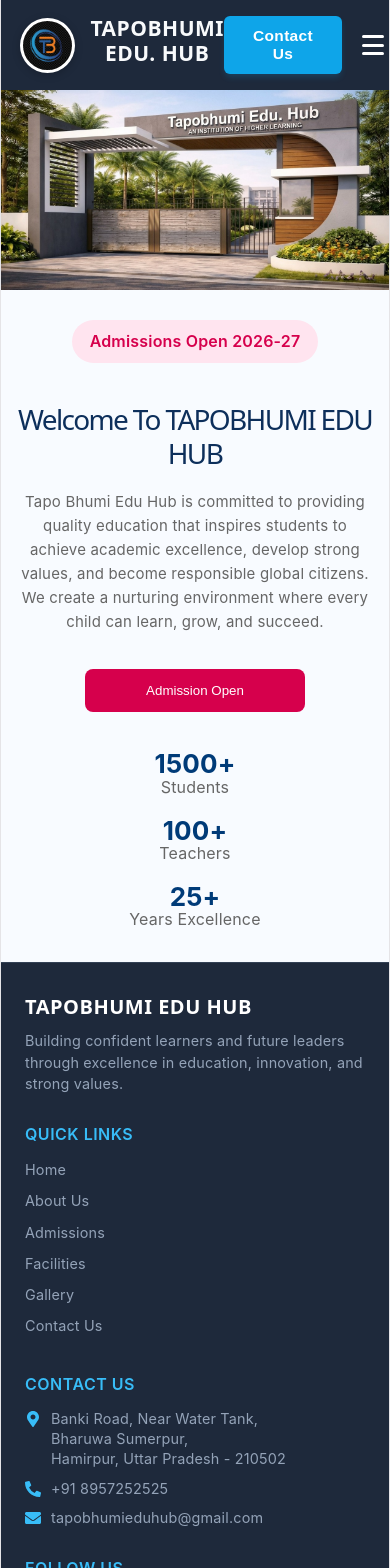
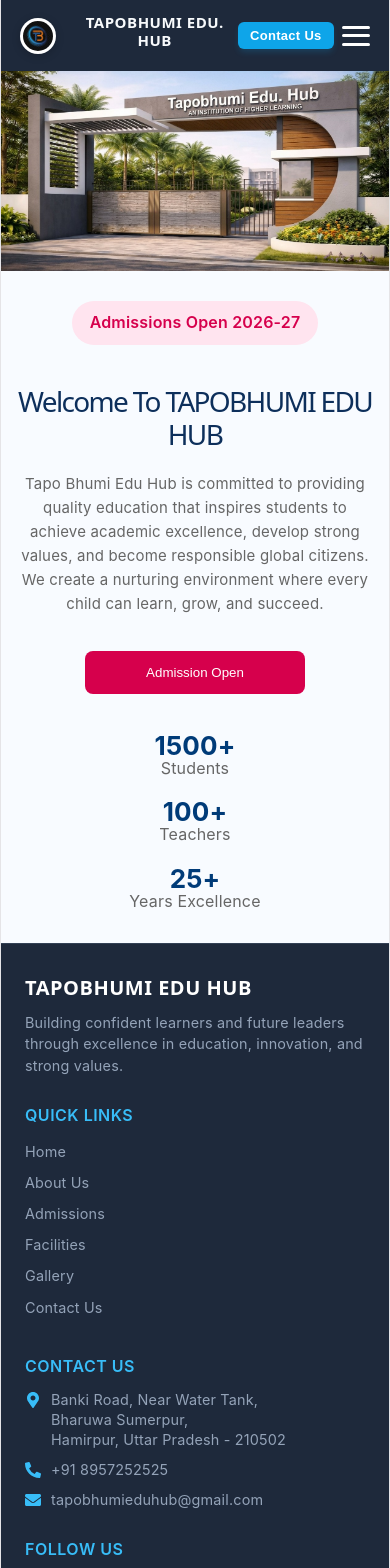
Before and after one commit to saloni1216/TAPO-BHUMI-EDU-HUB, a React (Vite) app in the folder school-website/: page / in a window 390 px wide. Shown: the top 1568 px of the page. Built offline with nearby package versions, Linux system fonts and the light colour scheme.

Commit message:
update contact

```diff
--- a/school-website/src/components/Header.css
+++ b/school-website/src/components/Header.css
@@ -1,4 +1,4 @@
-/* RESET */
+/* RESET & BASE SETUP */
 * {
   margin: 0;
   padding: 0;
@@ -21,8 +21,8 @@ body,
   display: flex;
   justify-content: space-between;
   align-items: center;
-  padding: 16px 5%; /* Padding slightly increased for better breathing room */
-  z-index: 1001;
+  padding: 16px 5%;
+  z-index: 2001;
   position: relative;
 }
 
@@ -34,7 +34,7 @@ body,
 }
 
 .logo img {
-  width: 55px;  /* Logo size slightly increased */
+  width: 55px;
   height: 55px;
   background: white;
   border-radius: 50%;
@@ -43,7 +43,7 @@ body,
 }
 
 .logo h2 {
-  font-size: 26px; /* Increased from 22px */
+  font-size: 26px;
   font-weight: 700;
   letter-spacing: 0.5px;
   text-transform: uppercase;
@@ -57,16 +57,15 @@ body,
   gap: 20px;
 }
 
-/* Professional Sharp Layout Contact Button */
 .contact-btn {
   background-color: #0ea5e9;
   color: white;
   border: none;
-  padding: 11px 26px; /* Increased padding for a bolder button appearance */
+  padding: 11px 26px;
   cursor: pointer;
   border-radius: 6px;
   font-weight: 600;
-  font-size: 15.5px; /* Increased from 14px */
+  font-size: 15.5px;
   letter-spacing: 0.3px;
   transition: all 0.2s ease;
   box-shadow: 0 4px 6px -1px rgba(14, 165, 233, 0.2);
@@ -77,18 +76,18 @@ body,
   transform: translateY(-1px);
 }
 
-/* HAMBURGER MENU BUTTON (Hidden on Desktop) */
+/* HAMBURGER MENU BUTTON */
 .menu-toggle-btn {
   display: none;
   flex-direction: column;
   justify-content: space-between;
-  width: 28px; /* Slightly scaled up for accessibility */
+  width: 28px;
   height: 20px;
   background: transparent;
   border: none;
   cursor: pointer;
   padding: 0;
-  z-index: 1002;
+  z-index: 2002;
 }
 
 .menu-toggle-btn .bar {
@@ -114,13 +113,13 @@ body,
   display: flex;
   justify-content: center;
   align-items: center;
-  gap: 35px; /* Gap slightly increased */
-  padding: 16px 20px; /* Vertical padding enhanced */
+  gap: 35px;
+  padding: 16px 20px;
 }
 
 .navbar li {
   color: #475569;
-  font-size: 15.5px; /* Increased from 13.5px for clear visibility */
+  font-size: 15.5px;
   font-weight: 600;
   cursor: pointer;
   position: relative;
@@ -132,12 +131,11 @@ body,
   color: #0ea5e9;
 }
 
-/* Active Line Under navbar item on hover */
 .navbar > ul > li::after {
   content: "";
   position: absolute;
   left: 0;
-  bottom: -16px; /* Matched with updated padding */
+  bottom: -16px;
   width: 0;
   height: 3px;
   background: #0ea5e9;
@@ -148,7 +146,7 @@ body,
   width: 100%;
 }
 
-/* DROPDOWNS (Desktop Layouts) */
+/* DESKTOP DROPDOWNS (Hover Par Khulega) */
 .career-dropdown-menu, .course-dropdown-menu {
   position: relative;
 }
@@ -158,7 +156,7 @@ body,
   top: 100%;
   left: 50%;
   transform: translateX(-50%) translateY(10px);
-  width: 220px; /* Width widened slightly to hold larger text */
+  width: 220px;
   background: white;
   border-radius: 8px;
   box-shadow: 0 10px 25px -5px rgba(0, 0, 0, 0.1), 0 8px 10px -6px rgba(0, 0, 0, 0.1);
@@ -188,7 +186,7 @@ ul.course {
   width: 100%;
   padding: 11px 16px;
   border-radius: 6px;
-  font-size: 15px; /* Dropdown text font scaled up */
+  font-size: 15px;
   color: #334155 !important;
   text-align: left;
   border-bottom: none;
@@ -202,20 +200,39 @@ ul.course {
 }
 
 /* ==============================================
-   RESPONSIVE MOBILE & TABLET LAYOUT
+   PREMIUM MOBILE OVERLAY LAYOUT
    ============================================== */
 
 @media (max-width: 900px) {
-  .logo h2 {
-    font-size: 21px; /* Scaled mobile view heading proportionately */
+  .top-header {
+    padding: 14px 5%;
+    background: #1e293b !important;
   }
 
-  /* Show Hamburger Icon */
+  .logo h2 {
+    font-size: 19px;
+  }
+
+  .logo img {
+    width: 44px;
+    height: 44px;
+  }
+
+  .top-buttons {
+    gap: 15px;
+  }
+
+  .contact-btn {
+    padding: 8px 16px;
+    font-size: 14px;
+    white-space: nowrap;
+    background-color: #0ea5e9 !important;
+  }
+
   .menu-toggle-btn {
     display: flex;
   }
 
-  /* Hamburger to X cross animation state */
   .menu-toggle-btn.active .bar:nth-child(1) {
     transform: translateY(8.5px) rotate(45deg);
   }
@@ -226,66 +243,107 @@ ul.course {
     transform: translateY(-8.5px) rotate(-45deg);
   }
 
-  /* Dropdown panel mobile conversion */
+  /* Mobile Dropdown Drawer Full Overlay */
   .navbar {
-    position: absolute;
-    top: 100%;
+    position: fixed;
+    top: 72px;
     left: 0;
     width: 100%;
-    background: #ffffff;
+    height: calc(100vh - 72px);
+    background: #1e293b !important; /* Premium dark background */
     max-height: 0;
-    overflow: hidden;
+    overflow-y: auto;
     visibility: hidden;
-    transition: all 0.4s cubic-bezier(0.4, 0, 0.2, 1);
-    border-bottom: none;
-    box-shadow: 0 15px 20px rgba(0,0,0,0.1);
+    opacity: 0;
+    transition: max-height 0.4s cubic-bezier(0.4, 0, 0.2, 1), opacity 0.3s ease;
+    z-index: 2000 !important;
+    box-shadow: 0 20px 25px -5px rgba(0, 0, 0, 0.3);
   }
 
-  /* Opened mobile state triggered by toggle */
   .navbar.mobile-open {
-    max-height: 80vh;
-    overflow-y: auto;
+    max-height: calc(100vh - 72px);
     visibility: visible;
-    border-bottom: 2px solid #e2e8f0;
+    opacity: 1;
   }
 
   .navbar ul {
     flex-direction: column;
-    align-items: flex-start;
+    align-items: stretch;
     gap: 0;
-    padding: 10px 0;
+    padding: 20px 6%;
   }
 
   .navbar li {
     width: 100%;
-    padding: 16px 24px;
+    padding: 16px 20px;
     font-size: 16px;
-    border-bottom: 1px solid #f1f5f9;
+    color: #f8fafc !important;
+    font-weight: 600;
+    border-bottom: 1px solid rgba(241, 245, 249, 0.08);
+    letter-spacing: 0.5px;
+    text-align: left !important;
   }
 
-  .navbar > ul > li::after {
-    display: none;
+  /* MOBILE SUB-MENUS DEFAULT HIDDEN MECHANICS */
+  .navbar ul li.course-dropdown-menu .sub-menu-hide,
+  .navbar ul li.career-dropdown-menu .sub-menu-hide {
+    max-height: 0 !important;
+    overflow: hidden !important;
+    opacity: 0 !important;
+    visibility: hidden !important;
+    padding: 0 !important;
+    margin: 0 !important;
+    transition: all 0.3s ease-in-out;
+    display: none !important; /* Strictly hidden by default */
   }
 
-  /* Nested dropdown fixes for ease on mobile viewport tapping */
-  .career-dropdown, ul.course {
-    position: static;
-    transform: none;
-    width: 100%;
-    box-shadow: none;
-    opacity: 1;
-    visibility: visible;
-    display: block !important;
-    padding: 0 0 0 15px;
-    margin-top: 5px;
-    border: none;
-    background: #f8fafc ;
+  /* Mobile Sub-menus jab click par open honge */
+  .navbar ul li.course-dropdown-menu .sub-menu-open,
+  .navbar ul li.career-dropdown-menu .sub-menu-open {
+    position: static !important;
+    transform: none !important;
+    width: 100% !important;
+    box-shadow: none !important;
+    opacity: 1 !important;
+    visibility: visible !important;
+    display: block !important; /* Active block show */
+    padding: 10px 0 10px 20px !important;
+    margin-top: 10px !important;
+    border: none !important;
+    background: rgba(15, 23, 42, 0.5) !important; /* Clean inner dark card shape */
+    border-radius: 6px;
+    max-height: 300px !important;
+    transition: all 0.3s ease-in-out;
   }
 
   .career-dropdown li, ul.course li {
-    background: transparent ;
-    padding: 11px 12px;
-    border-bottom: none;
+    color: #cbd5e1 !important;
+    font-size: 15px;
+    padding: 12px 15px !important;
+    border-bottom: none !important;
+  }
+
+  .career-dropdown li:hover, ul.course li:hover {
+    color: #0ea5e9 !important;
+    background: transparent !important;
+    padding-left: 15px !important;
+  }
+}
+
+/* Micro sizing optimization */
+@media (max-width: 480px) {
+  .logo h2 {
     font-size: 15px;
   }
+  .logo img {
+    width: 36px;
+    height: 36px;
+  }
+  .top-buttons {
+    gap: 8px;
+  }
+  .contact-btn {
+    padding: 6px 12px;
+    font-size: 13px;
+  }
 }
--- a/school-website/src/components/Header.jsx
+++ b/school-website/src/components/Header.jsx
@@ -7,13 +7,39 @@ function Header() {
   const navigate = useNavigate();
   const [isMenuOpen, setIsMenuOpen] = useState(false);
 
+  // Mobile sub-menus ko hide/show karne ke liye states
+  const [isCoursesOpen, setIsCoursesOpen] = useState(false);
+  const [isCareersOpen, setIsCareersOpen] = useState(false);
+
   const toggleMenu = () => {
     setIsMenuOpen(!isMenuOpen);
+    // Menu band hote hi sub-menus ko bhi reset kar denge
+    if (isMenuOpen) {
+      setIsCoursesOpen(false);
+      setIsCareersOpen(false);
+    }
   };
 
   const handleNavigation = (path) => {
     navigate(path);
     setIsMenuOpen(false);
+    setIsCoursesOpen(false);
+    setIsCareersOpen(false);
+  };
+
+  // Mobile ke liye toggle handlers
+  const toggleCourses = (e) => {
+    if (window.innerWidth <= 900) {
+      e.stopPropagation();
+      setIsCoursesOpen(!isCoursesOpen);
+    }
+  };
+
+  const toggleCareers = (e) => {
+    if (window.innerWidth <= 900) {
+      e.stopPropagation();
+      setIsCareersOpen(!isCareersOpen);
+    }
   };
 
   return (
@@ -28,7 +54,6 @@ function Header() {
           <button onClick={() => handleNavigation("/contact")} className="contact-btn">
             Contact Us
           </button>
-
 
           <button className={`menu-toggle-btn ${isMenuOpen ? "active" : ""}`} onClick={toggleMenu} aria-label="Toggle Menu">
             <span className="bar"></span>
@@ -47,18 +72,20 @@ function Header() {
           <li onClick={() => handleNavigation("/gallery")}>GALLERY</li>
           <li onClick={() => handleNavigation("/achievements")}>ACHIEVEMENTS</li>
 
-          <li className="course-dropdown-menu">
-            COURSES OFFERED ▼
-            <ul className="course">
+          {/* COURSES DROPDOWN */}
+          <li className="course-dropdown-menu" onClick={toggleCourses}>
+            COURSES OFFERED {isCoursesOpen ? "▲" : "▼"}
+            <ul className={`course ${isCoursesOpen ? "sub-menu-open" : "sub-menu-hide"}`}>
               <li onClick={() => handleNavigation("/courses?type=science")}>Science</li>
               <li onClick={() => handleNavigation("/courses?type=commerce")}>Commerce</li>
               <li onClick={() => handleNavigation("/courses?type=arts")}>Arts</li>
             </ul>
           </li>
 
-          <li className="career-dropdown-menu">
-            CAREERS ▼
-            <ul className="career-dropdown">
+          {/* CAREERS DROPDOWN */}
+          <li className="career-dropdown-menu" onClick={toggleCareers}>
+            CAREERS {isCareersOpen ? "▲" : "▼"}
+            <ul className={`career-dropdown ${isCareersOpen ? "sub-menu-open" : "sub-menu-hide"}`}>
               <li onClick={() => handleNavigation("/careers")}>Teachers Recruitment</li>
             </ul>
           </li>
```
Also changed, not shown: school-website/src/components/Contact.css (+59 -11 lines).
